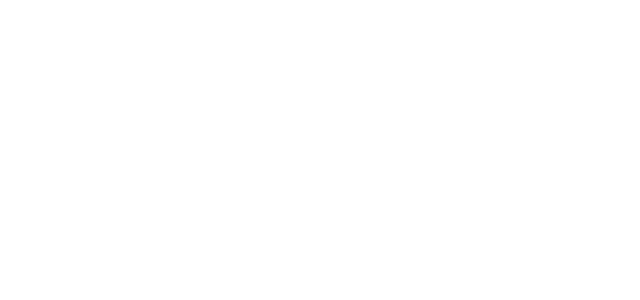
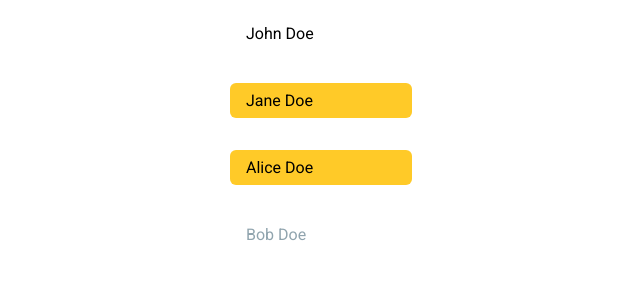
Before and after one commit to MaciejWWojcik/directives-and-pipes-course, an Angular app: page / in a window 1280 px wide. Shown: the top 300 px of the page, without its empty margins (319-959 px from the left). Built offline with nearby package versions, Linux system fonts and the light colour scheme.

Commit message:
solution 1

```diff
--- a/src/app/app.component.html
+++ b/src/app/app.component.html
@@ -1,6 +1,5 @@
-<div *ngFor="let user of users">
-  <!--  TODO use below components to display user info, you should use NgSwitch to use proper component according to user type-->
-  <!--  <app-premium-user [user]="user"></app-premium-user>-->
-  <!--  <app-standard-user [user]="user"></app-standard-user>-->
-  <!--  <app-unknown-user [user]="user"></app-unknown-user>-->
+<div *ngFor="let user of users" [ngSwitch]="user.premium">
+  <app-premium-user *ngSwitchCase="true" [user]="user"></app-premium-user>
+  <app-standard-user *ngSwitchCase="false" [user]="user"></app-standard-user>
+  <app-unknown-user *ngSwitchDefault [user]="user"></app-unknown-user>
 </div>
```
